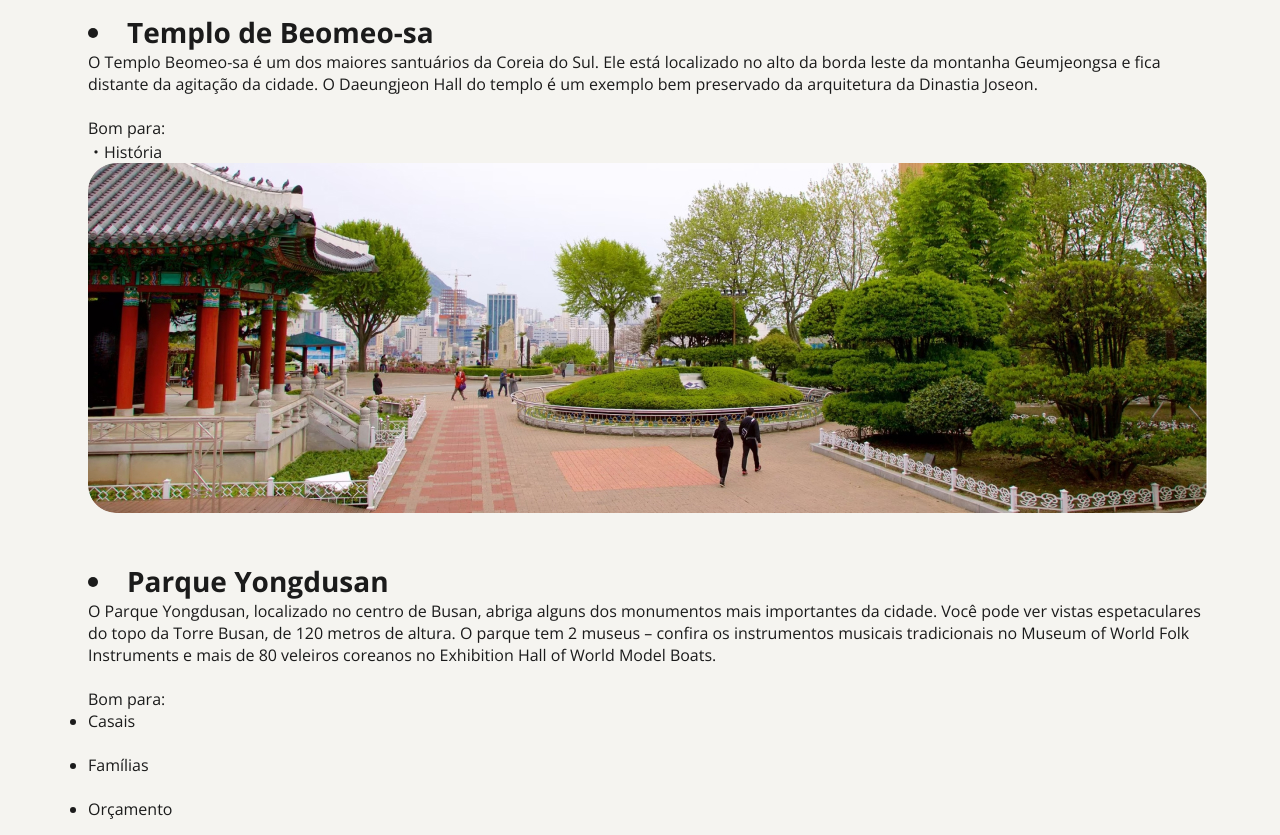
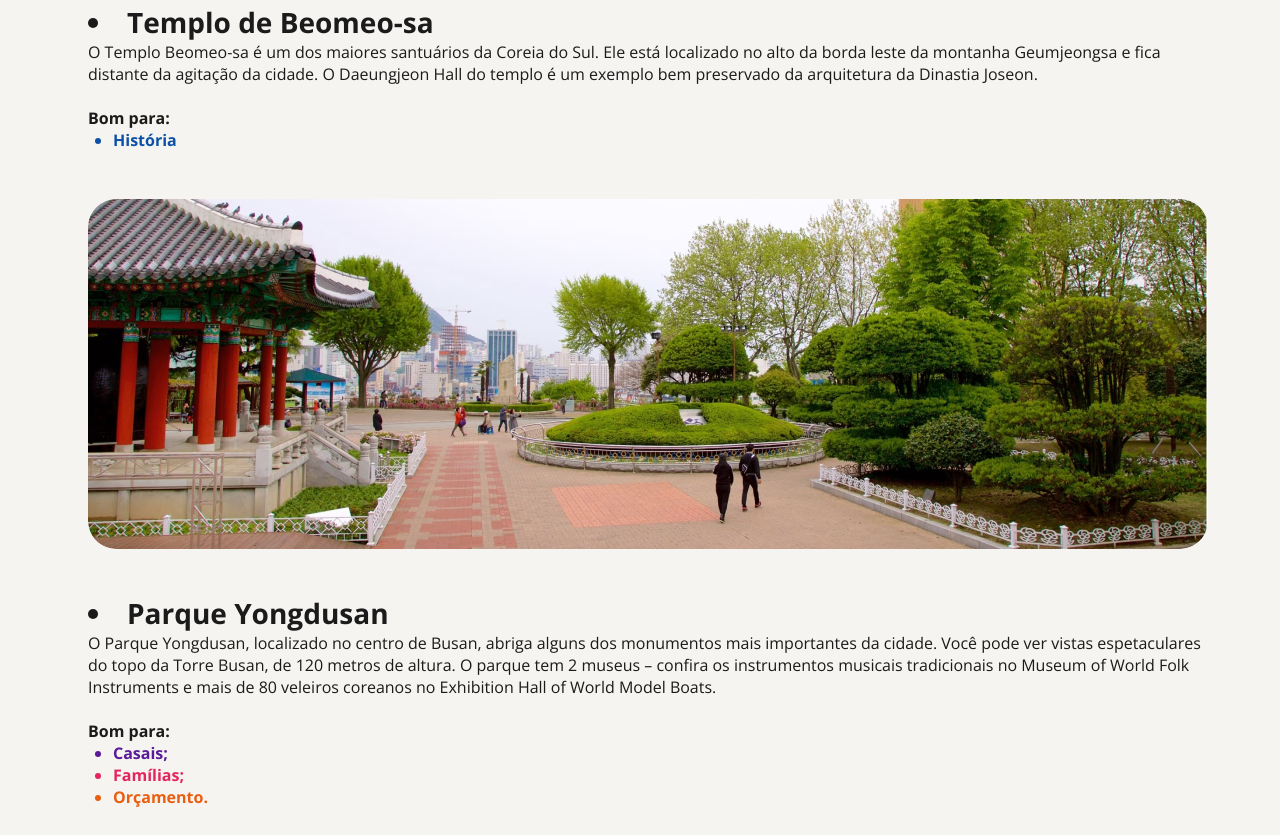
Before and after one commit to leu331/Turismo, a plain HTML site: page index.html in a window 1280 px wide. Shown: the part 2245-3080 px from the top of the page. Drawn offline with nearby package versions, Linux system fonts and the light colour scheme; a web font is replaced by a local one.

Commit message:
formatação, espaçamento e fonte

```diff
--- a/index.html
+++ b/index.html
@@ -39,33 +39,35 @@
 
     <section id= "haedongtemple">
     <ol>
-        <img src="assets/second image.jpg" alt="3 destinos imperdíveis">
+        <img src="assets/second image.jpg" alt="3 destinos imperdíveis" id="haedong">
         <h3><li>Templo Haedong Younggungsa</li></h3>
-        <p>O Templo Haedong Yonggungsa é um templo budista localizado no extremo nordeste de Busan. Construído em 1376, é um dos poucos templos na Coreia construídos à beira-mar – você pode desfrutar de vistas do Mar do Leste de um lado e de belas montanhas do outro.</p> <br>
-        <p>Bom para:
+       <p>O Templo Haedong Yonggungsa é um templo budista localizado no extremo nordeste de Busan. Construído em 1376, é um dos poucos templos na Coreia construídos à beira-mar – você pode desfrutar de vistas do Mar do Leste de um lado e de belas montanhas do outro.</p> <br>
+    <ul>  <section id="pre4"><p>Bom para:
         <br>
-        ・História</p>
+        <section id="historia"><li>História</li></p></section></section>
         <br>
-    </section>
-    <img src="assets/third image.jpg" alt="santuario">
+    </ul> </section>
+    <img src="assets/third image.jpg" alt="santuario" id="beomeo">
     <section id="beomeosatemple">
     <h3><li>Templo de Beomeo-sa</li></h3> <!--adicionar li e corrigir bug-->
     <p>O Templo Beomeo-sa é um dos maiores santuários da Coreia do Sul. Ele está localizado no alto da borda leste da montanha Geumjeongsa e fica distante da agitação da cidade. O Daeungjeon Hall do templo é um exemplo bem preservado da arquitetura da Dinastia Joseon. </p> <br>
 
-       <p> Bom para: <br>
-        ・História</p>
-
+    <ul>
+        <section id="pre5"><p> Bom para: <br>
+        <section id="historia"><li>História</li></p></section></section>
+    </ul>
 
     </section>
-    <img src="assets/quarter image.jpg" alt="park">
+    <img src="assets/quarter image.jpg" alt="park" id="yongdusan">
     <section id="yongpark">
         <h3><li>Parque Yongdusan</li></h3>
         <p>O Parque Yongdusan, localizado no centro de Busan, abriga alguns dos monumentos mais importantes da cidade. Você pode ver vistas espetaculares do topo da Torre Busan, de 120 metros de altura. O parque tem 2 museus – confira os instrumentos musicais tradicionais no Museum of World Folk Instruments e mais de 80 veleiros coreanos no Exhibition Hall of World Model Boats.</p> <br>
         <ul>
-            <p>Bom para: <br>
-            <div id="casais"><li>Casais</li><br></div>
-            <div id="familia"><li>Famílias</li><br></div>
-            <div id="orçamento"><li>Orçamento</li></p></div>
+            <section id="pre6"><p>Bom para: <br>
+            <section id="casais"><li>Casais;</li></section>
+            <section id="familias"><li>Famílias;</li></section>
+            <section id="orcamento"><li>Orçamento.</li></section></p>
+            </section>
     </section>
         </ul>
    </ol>
--- a/style.css
+++ b/style.css
@@ -8,6 +8,7 @@
     font-size: 16px;
     color: #1b1b1b;
     text-align: left;
+    line-height: 22px;
 
 }
 
@@ -26,7 +27,6 @@ body {
 
 h1 {
     font-family: "Open Sans", sans-serif;
-    font-weight: bolder;
     font-size: 32px;
     color: #1b1b1b;
     line-height: 49px;
@@ -80,7 +80,6 @@ h2 {
 
 section#pre3 {
     padding-bottom:64px;
-
 }
 
 h3 {
@@ -98,10 +97,59 @@ footer {
     text-align: center;
     line-height: 150px;
     font-family: "Alice", serif;
-
 }
 
 footer img {
     vertical-align: middle; /*não está ficando no meio, verificar novamente*/
 
 }
+
+ol {
+
+}
+
+img#yongdusan {
+    margin-bottom: 20px;
+    margin-top: 48px;
+}
+
+img#beomeo {
+    margin-bottom: 20px;*/
+    margin-top: 48px;
+}
+
+img#haedong {
+    margin-bottom: 20px;*/
+}
+
+section#pre4 {
+    font-weight: bold;
+}
+
+section#historia{
+    color: #0C51A7;
+    padding-left: 25px;
+}
+
+section#pre5 {
+    font-weight: bold;
+}
+
+section#pre6 {
+    font-weight: bold;
+}
+
+section#casais {
+   color: #591B98;
+   padding-left: 25px;
+}
+
+section#familias {
+    color: #E5245E;
+    padding-left: 25px;
+}
+
+section#orcamento {
+    color: #E95E10;
+    padding-left: 25px;
+}
```
